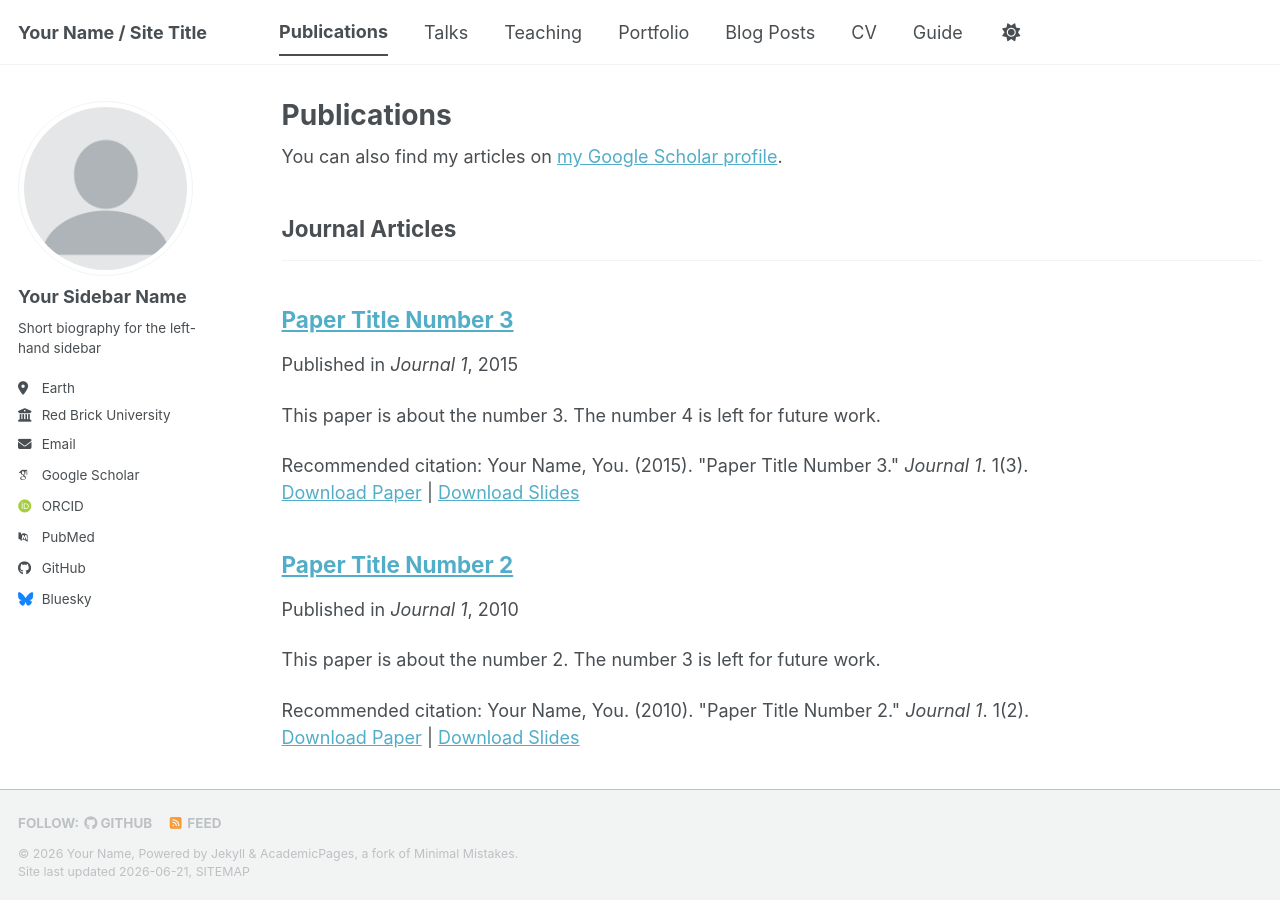
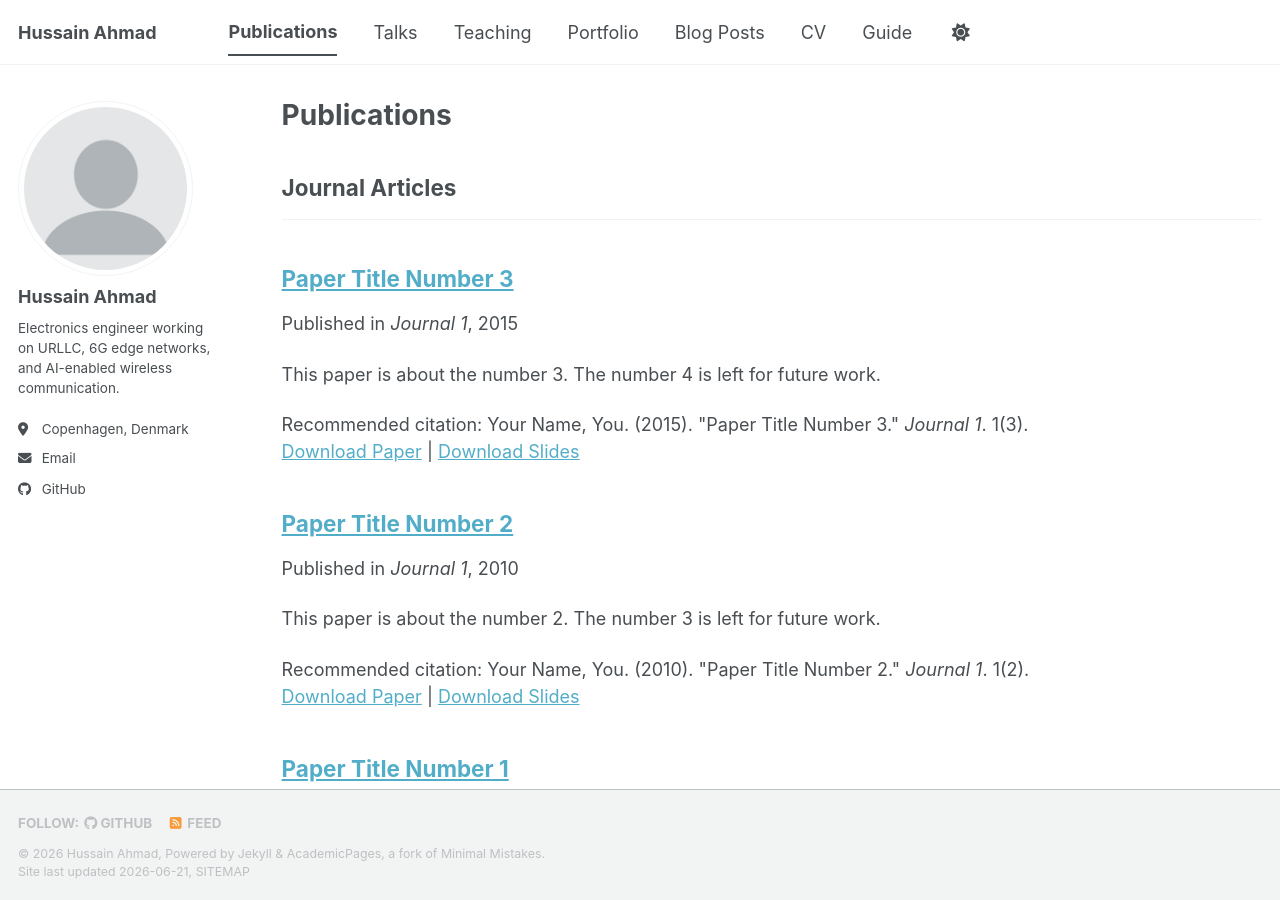
Before and after one commit to hussain1549/hussain1549.github.io, a Jekyll site: the page built from _pages/publications.html, in a window 1280 px wide and 900 px high. Built offline with Jekyll 4.4.1, drawn with Linux system fonts in a browser that asks for light colours; some web fonts are replaced; a script bundle is joined from its source files by our own code; library files that are not in the unit come from our copies.

Commit message:
Update _config.yml

```diff
--- a/_config.yml
+++ b/_config.yml
@@ -9,14 +9,13 @@
 # Basic Site Settings
 locale                   : "en-US"
 site_theme               : "default" # The available themes options are "default", "air", "sunrise", "mint", "dirt" and "contrast"
-title                    : "Your Name / Site Title"
+title                    : "Hussain Ahmad"
 title_separator          : "-"
-name                     : &name "Your Name"
-description              : &description "Your Name's academic portfolio"   # Update this with a general description of your site, this is the default if not overridden by a page
-url                      : https://academicpages.github.io # The base hostname & protocol for your site e.g. "https://[your GitHub username].github.io",
-                                                           # or if you already have some other page hosted on Github then use "https://[your GitHub username].github.io/[Your Repo Name]"
+name                     : &name "Hussain Ahmad"
+description              : &description "Personal academic site of Hussain Ahmad, electronics engineer working on URLLC and 6G wireless communication"
+url                      : https://YOUR-USERNAME.github.io # TODO: replace YOUR-USERNAME with your GitHub username (must match your repo name exactly)
 baseurl                  : "" # the subpath of your site, e.g. "/blog"
-repository               : "academicpages/academicpages.github.io"
+repository               : "YOUR-USERNAME/YOUR-USERNAME.github.io" # TODO: replace YOUR-USERNAME with your GitHub username
 
 # Site Author - The following control what appear as part of the author content on the side bar.
 #               If a field is blank the icon and link will not appear, otherwise it will be shown.
@@ -24,25 +23,25 @@ repository               : "academicpages/academicpages.github.io"
 author:
   # Biographic information
   avatar           : "profile.png"
-  name             : "Your Sidebar Name"
+  name             : "Hussain Ahmad"
   pronouns         : # example: "she/her"
-  bio              : "Short biography for the left-hand sidebar"
-  location         : "Earth"
-  employer         : "Red Brick University"
+  bio              : "Electronics engineer working on URLLC, 6G edge networks, and AI-enabled wireless communication."
+  location         : "Copenhagen, Denmark"
+  employer         : # e.g. "University of Southern Denmark" (left blank for now)
   uri              : # URL
-  email            : "none@example.org"
+  email            : "hussainbuic@gmail.com"
 
   # Academic websites
   academia         : # URL
   arxiv            : # URL - Update with the correct link to your profile
-  googlescholar    : "https://scholar.google.com/citations?user=PS_CX0AAAAAJ"
+  googlescholar    : # TODO: add your Google Scholar profile URL, e.g. https://scholar.google.com/citations?user=XXXX
   inspire-hep      : # URL
   impactstory      : # URL
-  orcid            : "https://orcid.org/yourorcidurl"
-  semantic         : # URL
+  orcid            : # TODO: add your ORCID URL, e.g. https://orcid.org/0000-0000-0000-0000
+  semantic         : # TODO (optional): your Semantic Scholar profile URL
   ssrn             : # URL
-  pubmed           : "https://www.ncbi.nlm.nih.gov/pubmed/?term=john+snow"
-  researchgate     : # URL
+  pubmed           : # URL
+  researchgate     : # TODO (optional): your ResearchGate profile URL
   scopus           : # URL
   zotero           : # URL
 
@@ -51,13 +50,13 @@ author:
   bitbucket        : # Username - Update with your username on the site
   codepen          : # Username
   dribbble         : # Username
-  github           : "academicpages"
+  github           : "YOUR-GITHUB-USERNAME" # TODO: replace with your GitHub username
   kaggle           : # Username
   stackoverflow    : # User number or user number and name (i.e., use "1" or "1/jeff-atwood")
 
   # Social media
   artstation       : # Username
-  bluesky          : "bsky.app" # Replace this with you Bluesky username
+  bluesky          : # Replace this with you Bluesky username
   facebook         : # Username
   flickr           : # Username
   foursquare       : # Username
@@ -66,7 +65,7 @@ author:
   keybase          : # Username
   instagram        : # Username
   lastfm           : # Username
-  linkedin         : # Username
+  linkedin         : # TODO (optional): your LinkedIn username (the part after /in/ in your profile URL)
   mastodon         : # URL
   medium           : # URL
   pinterest        : # Username
```
